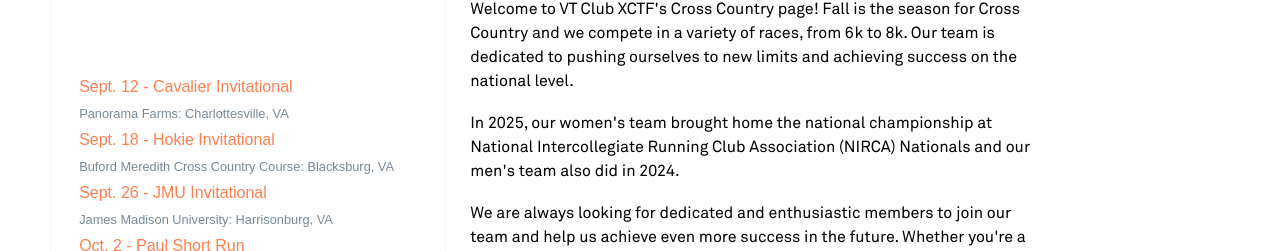
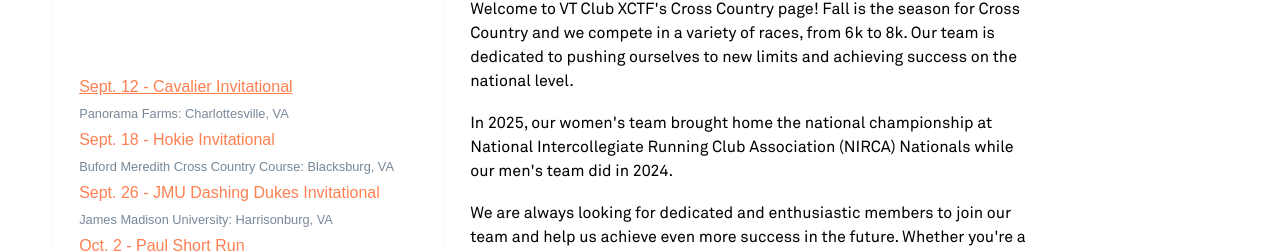
Before and after one commit to vakkale/vtclubxctf, a React (Create React App) app: page /competition/cross-country in a window 1280 px wide. Shown: the part 802-1053 px from the top of the page. Built offline with nearby package versions, Linux system fonts and the light colour scheme; no server answers; a web font is replaced by a local one.

Commit message:
cavalier invitational results

```diff
--- a/src/competition/crosscountry.jsx
+++ b/src/competition/crosscountry.jsx
@@ -38,14 +38,14 @@
         {
             title: "Sept. 12 - Cavalier Invitational",
             location: "Panorama Farms: Charlottesville, VA",
-            //url: "http://results.tfmeetpro.com/Laurence_Loesel/Cavalier_Invitational_92124/"
+            url: "https://snapresults.snaptiming.com/meets/77405"
         },
         {
             title: "Sept. 18 - Hokie Invitational",
             location: "Buford Meredith Cross Country Course: Blacksburg, VA",
         },
         {
-            title: "Sept. 26 - JMU Invitational",
+            title: "Sept. 26 - JMU Dashing Dukes Invitational",
             location: "James Madison University: Harrisonburg, VA",
         },
         {
@@ -67,7 +67,7 @@
         <div className="article-content">
             <h3>Find Your Stride!</h3>
             <p>Welcome to VT Club XCTF's Cross Country page! Fall is the season for Cross Country and we compete in a variety of races, from 6k to 8k. Our team is dedicated to pushing ourselves to new limits and achieving success on the national level.</p>
-            <p>In 2025, our women's team brought home the national championship at National Intercollegiate Running Club Association (NIRCA) Nationals and our men's team also did in 2024.</p>
+            <p>In 2025, our women's team brought home the national championship at National Intercollegiate Running Club Association (NIRCA) Nationals while our men's team did in 2024.</p>
             <p>We are always looking for dedicated and enthusiastic members to join our team and help us achieve even more success in the future. Whether you're a seasoned veteran or new to the sport, we would love for you to join us on the course.</p>
             <p>Be sure to check this page regularly for updates on meet results and the schedule for upcoming meets. We look forward to seeing you at our next race!</p>
             <div className="img-container">
--- a/src/data/navData.jsx
+++ b/src/data/navData.jsx
@@ -94,10 +94,7 @@
                 name: "support us",
                 url: "/donate"
             },
-            {
-                name: "race forms",
-                url: "/racing-forms"
-            }
+
         ]
     }
 ];
```
